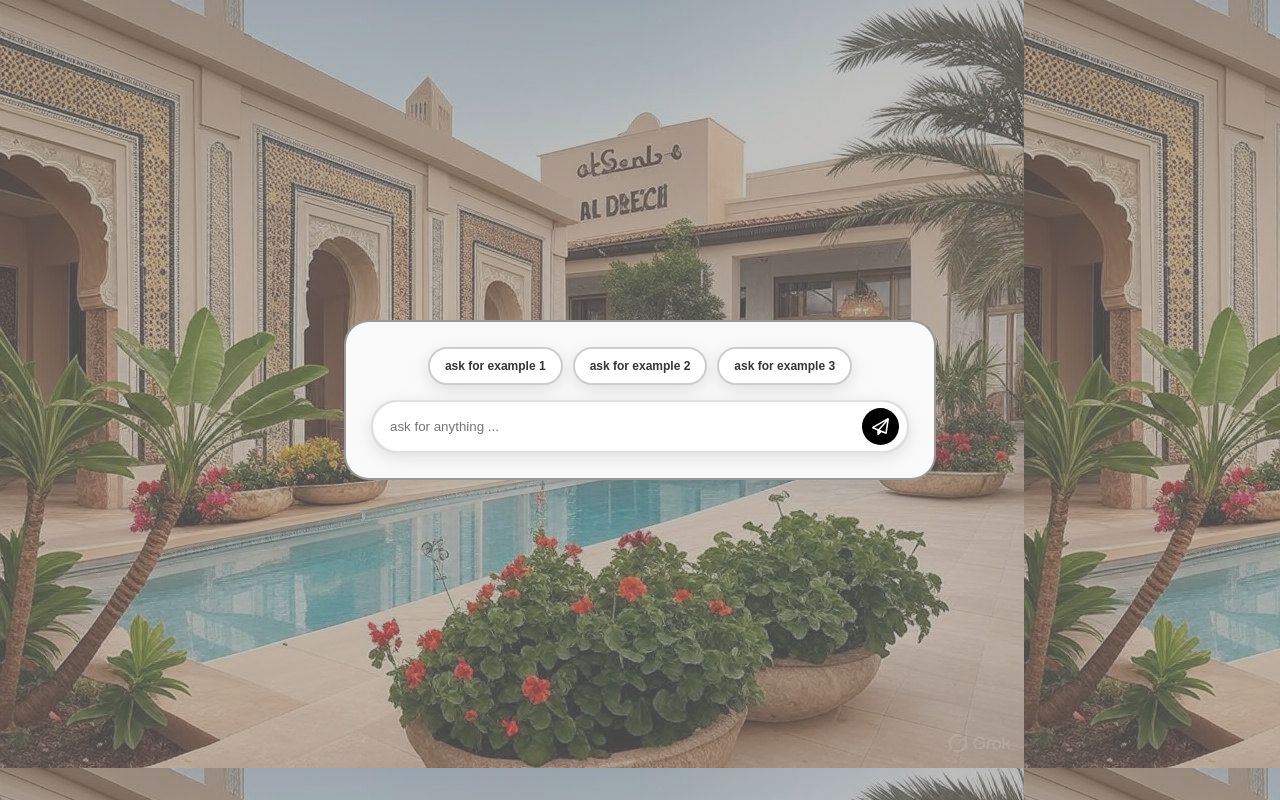
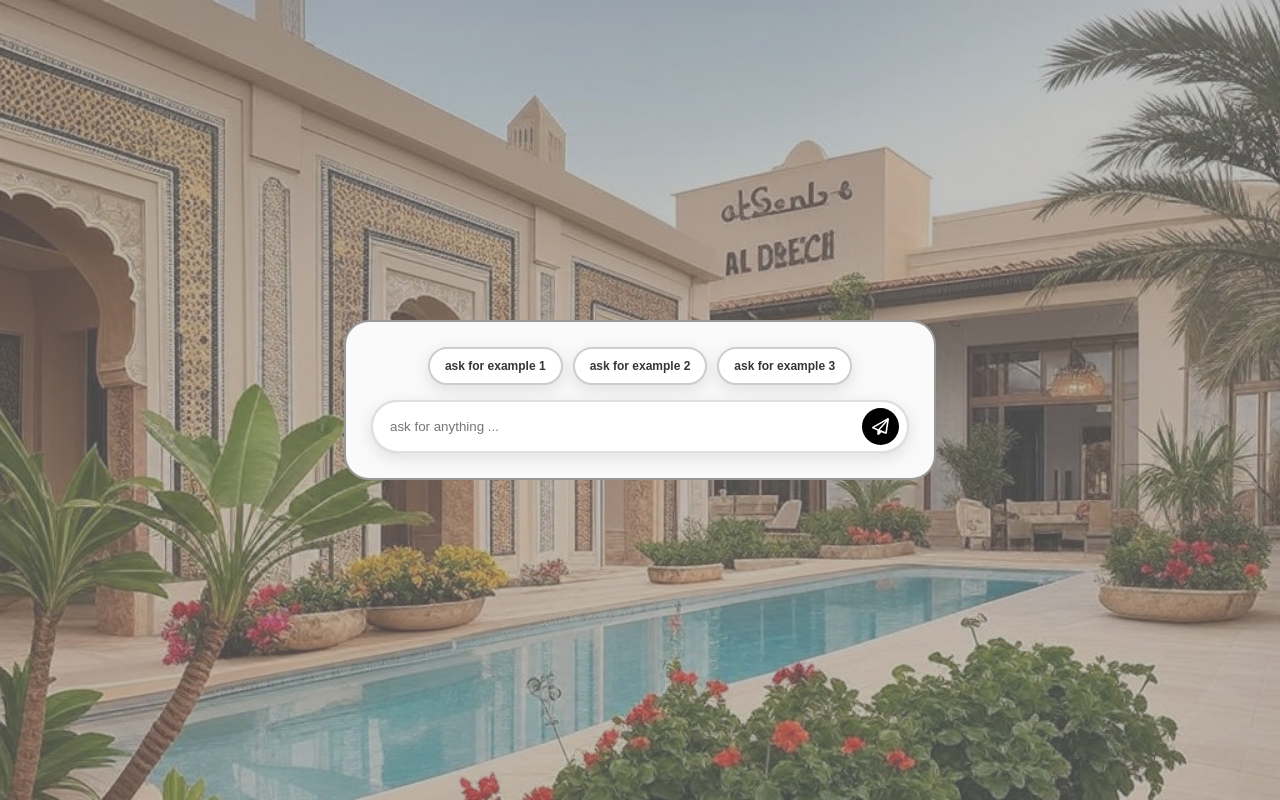
Before and after one commit to Fereshouidi/AL-BechHotel, a Next.js app: page / in a window 1280 px wide. Built offline with nearby package versions, Linux system fonts and the light colour scheme.

Commit message:
some edit

```diff
--- a/app/layout.tsx
+++ b/app/layout.tsx
@@ -27,7 +27,7 @@ export default function RootLayout({
     <html lang="en">
       <body
         className={`${geistSans.variable} ${geistMono.variable} antialiased`}
-        style={{background: `url(${backgroundIMG?.src})`}}
+        style={{ backgroundImage: `url(${backgroundIMG?.src})`, backgroundRepeat: 'no-repeat', backgroundSize: 'cover' }}
       >
         {children}
       </body>
```
